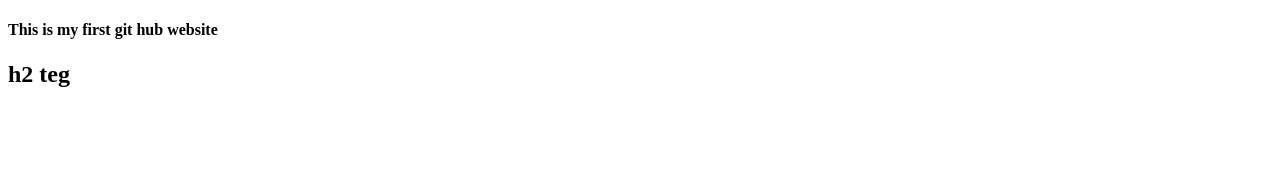
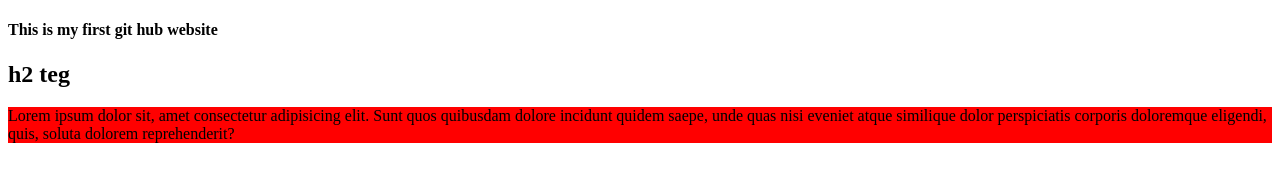
Before and after one commit to adarshrusiya1998/demo_repository1, a plain HTML site: page index.html in a window 1280 px wide. Drawn offline with Linux system fonts and the light colour scheme.

Commit message:
hiii this is a new update

```diff
--- a/index.html
+++ b/index.html
@@ -9,5 +9,6 @@
 <body>
     <h4>This is my first git hub website</h4>
     <h2>h2 teg</h2>
+    <P style="background-color: red;">Lorem ipsum dolor sit, amet consectetur adipisicing elit. Sunt quos quibusdam dolore incidunt quidem saepe, unde quas nisi eveniet atque similique dolor perspiciatis corporis doloremque eligendi, quis, soluta dolorem reprehenderit?</P>
 </body>
 </html>
```
